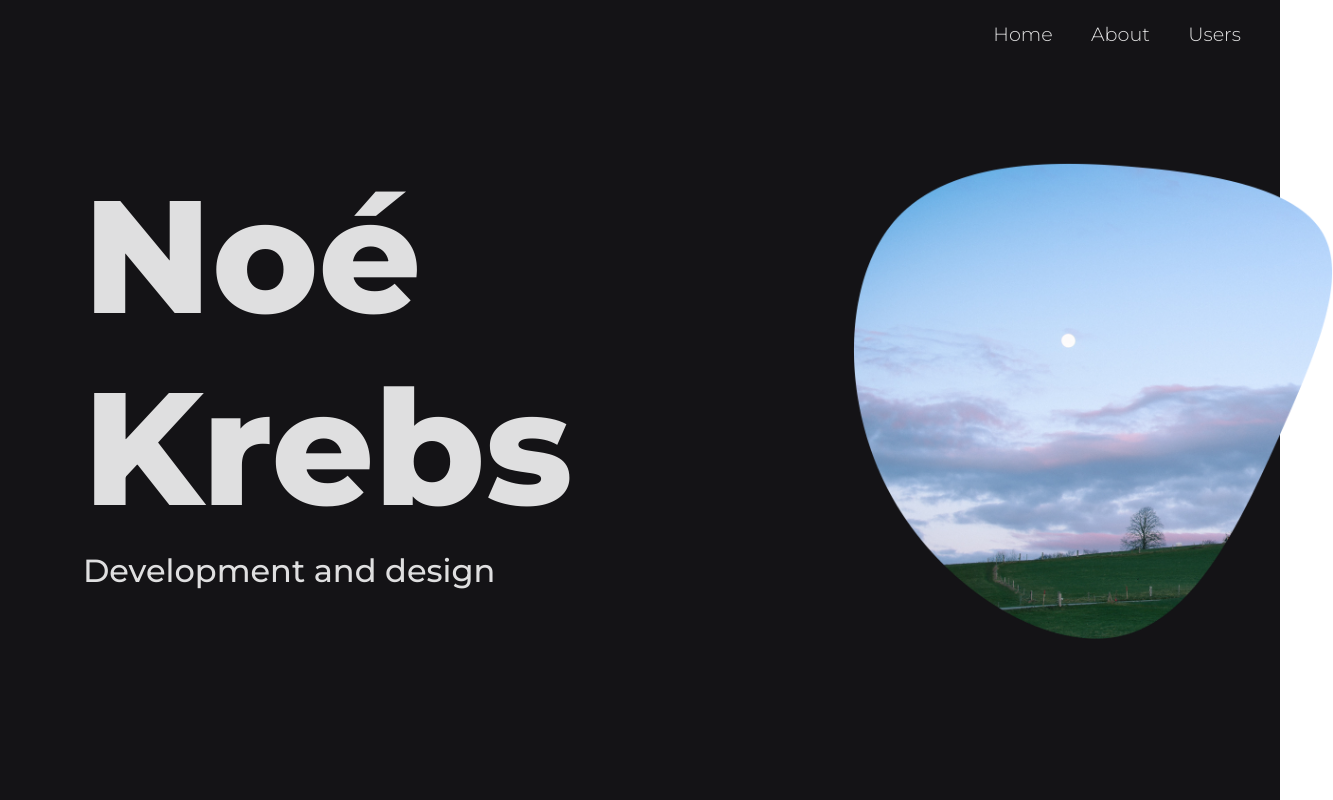
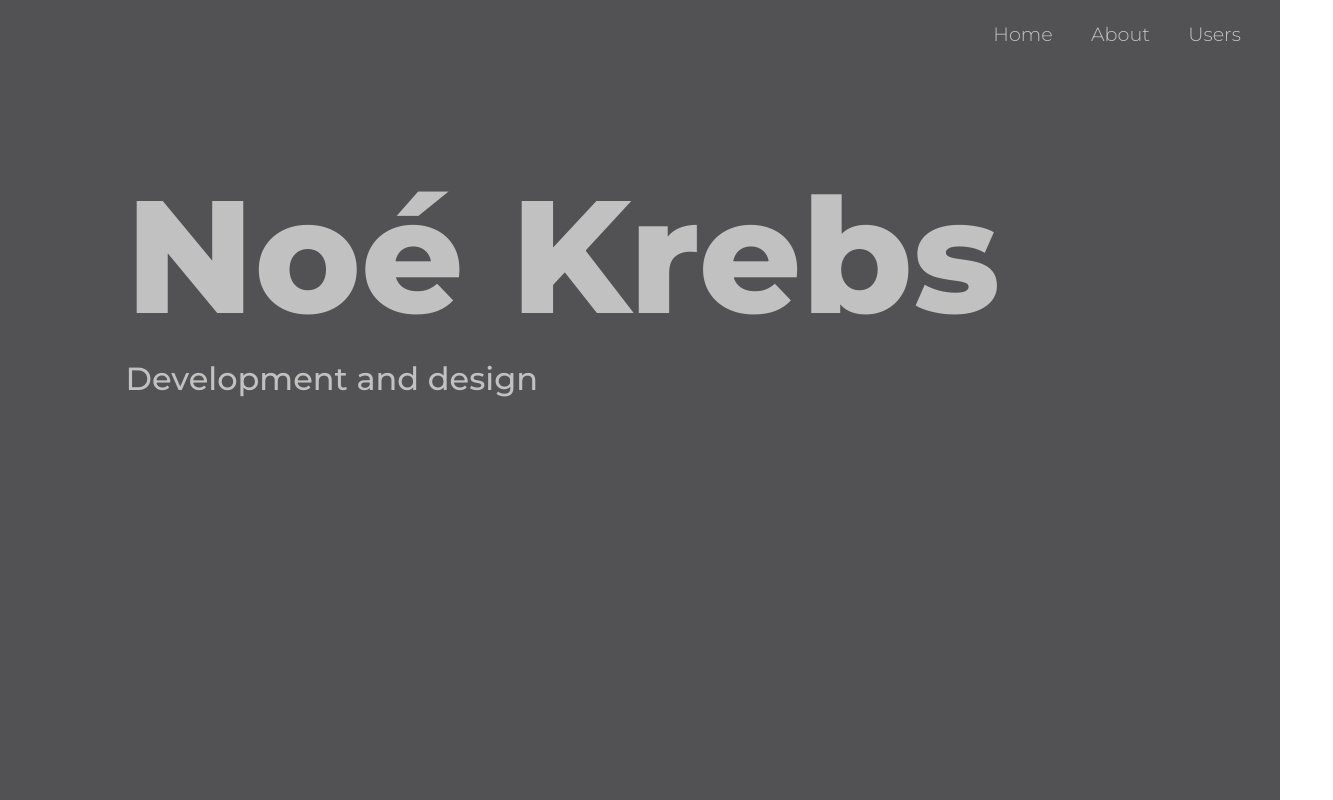
Before and after one commit to Sumis34/Home-Page, a React (Create React App) app: page / in a window 1280 px wide. Shown: the top 800 px of the page, 1333 px wide, since content can reach past the window. Built offline with nearby package versions, Linux system fonts and the light colour scheme.

Commit message:
testing with video

```diff
--- a/src/components/Header/Header.js
+++ b/src/components/Header/Header.js
@@ -1,7 +1,7 @@
 import React, { Component } from 'react'
 import './header.scss';
-import blob from '../../assets/images/blob.png'
-
+// import blob from '../../assets/images/blob.png'
+import bg from '../../assets/videos/FebruarWeb-1.m4v'
 export default class Header extends Component {
     render() {
         return (
@@ -11,10 +11,13 @@ export default class Header extends Component {
                         <h1 className="title">Noé Krebs</h1>
                         <h2 className="sub-title">Development and design</h2>
                     </div>
-                    <div className="col col-4">
+                    {/* <div className="col col-4">
                         <img className="blob" src={blob} alt="himmel"/>
-                    </div>
+                    </div> */}
                 </div>
+                <video src={bg} autoPlay muted loop poster="posterimage.jpg">
+                        Sorry, your browser doesn't support embedded videos
+                </video>
             </header>
         );
     }
--- a/src/components/Header/header.scss
+++ b/src/components/Header/header.scss
@@ -21,6 +21,15 @@ header {
     background-size: cover;
 }
 
+video {
+    position: absolute;
+    width: 100%;
+    height: 100%;
+    object-fit: cover;
+    top: 0;
+    opacity: 0.45;
+}
+
 .blob {
     height: 30em;
     width: 30em;
--- a/src/pages/Home/Home.js
+++ b/src/pages/Home/Home.js
@@ -1,7 +1,8 @@
 import React, { Component } from 'react'
 import './home.scss';
-import Header  from '../../components/Header/Header.js'
-import Waves from '../../assets/design-elements/waves-5.svg'
+import Header from '../../components/Header/Header.js';
+import Waves from '../../assets/design-elements/waves-5.svg';
+// import bg from '../../assets/videos/FebruarWeb-1.m4v'
 //import Discord from '../../components/Discord/Discord.js'
 
 
```
Also changed, not shown: 1 other file (tests, documents, lock files or other folders).
